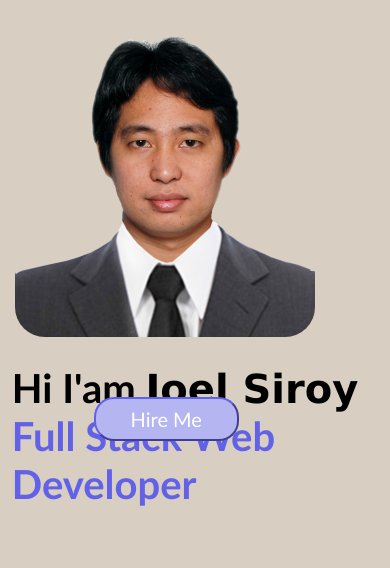
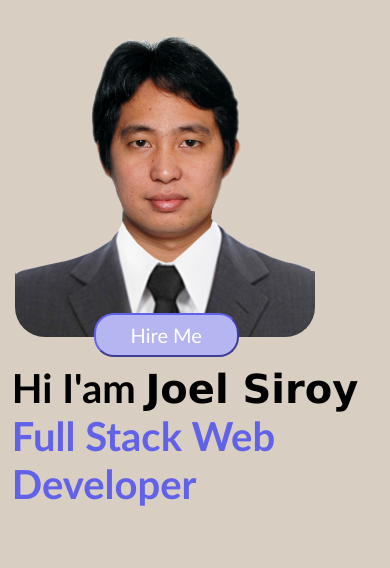
Before and after one commit to jsiroy/jsiroy.github.io, a plain HTML site: page index.html in a window 390 px wide. Shown: the part 531-1099 px from the top of the page. Drawn offline with Linux system fonts and the light colour scheme.

Commit message:
Update style.css

```diff
--- a/style.css
+++ b/style.css
@@ -71,6 +71,6 @@ nav {background-color:none; text-decoration:none}
              {body div.name {padding-left: 1%;
               }}
      @media (max-width: 800px)
-            {.button1 { top: 110%;
+            {.button1 { top: 100%;
                 left: 24%;;
                }}
```
